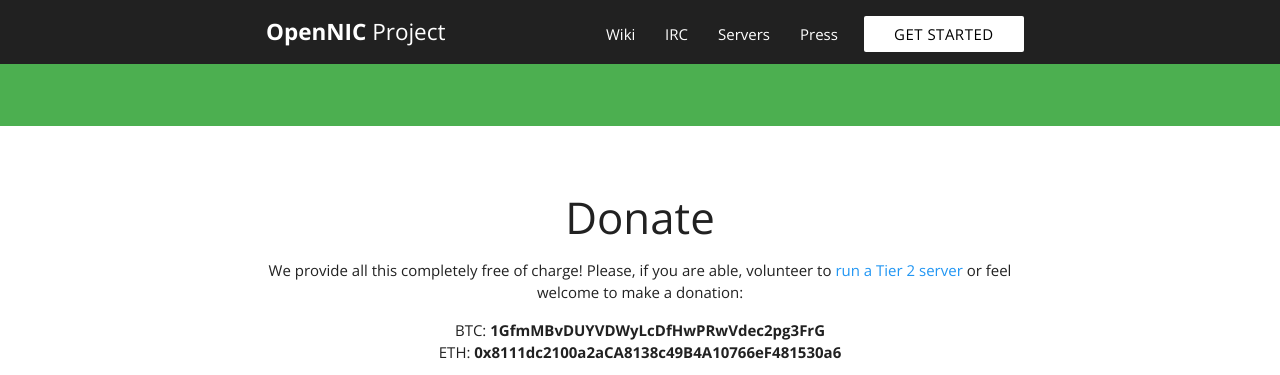
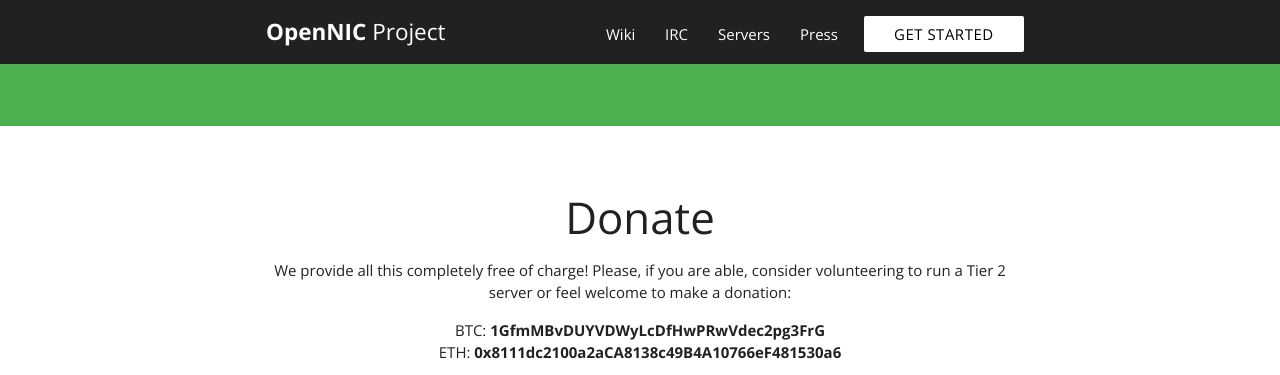
Before and after one commit to opennic/opennic-web, a Jekyll site: the page built from index.html, in a window 1280 px wide and 900 px high, scrolled down 1691 px, cut to the strip 0-375 px from the top of the window. Built offline with Jekyll 4.4.1, drawn with Linux system fonts in a browser that asks for light colours; the list of posts is cut into pages by our own code; some of the changed lines change nothing that is shown.

Commit message:
Fix all the sad broken links (#2)
Since our wiki [moved](http://wiki.opennic.org), here's some link
updates!

```diff
--- a/index.html
+++ b/index.html
@@ -19,7 +19,7 @@
             		<h5>Looking for an alternative DNS provider that is open and democratic? Concerned about censorship?</h5>
                 <h5>OpenNIC might be the alternative DNS root for you!</h5>
             		<br /><p>Want to switch? Click the blue button!</p>
-            		<a href="http://wiki.opennicproject.org/AboutOpenNIC" class="waves-effect waves-light btn-large z-depth-0 blue">Find Out More!</a>
+            		<a href="http://wiki.opennic.org/start" class="waves-effect waves-light btn-large z-depth-0 blue">Find Out More!</a>
             		<br /><br />
                 <p><a href="https://servers.opennicproject.org/" target="_blank">All Servers</a> &#124; Your closest servers:</p>
                 <div id="geoip"></div>
@@ -95,105 +95,105 @@
 		</div>
     <div class="row">
       <div class="col s4 m3 l2 offset-l1">
-        <a href="http://wiki.opennicproject.org/dotBbsTLD" target="_blank">
+        <a href="http://wiki.opennic.org/opennic:dot:bbs" target="_blank">
           <div class="card-panel white z-depth-0">
             <span class="black-text"><center>.bbs</center></span>
           </div>
         </a>
       </div>
       <div class="col s4 m3 l2">
-        <a href="http://wiki.opennicproject.org/dotChanTLD" target="_blank">
+        <a href="http://wiki.opennic.org/opennic:dot:chan" target="_blank">
           <div class="card-panel white z-depth-0">
             <span class="black-text"><center>.chan</center></span>
           </div>
         </a>
       </div>
       <div class="col s4 m3 l2">
-        <a href="http://wiki.opennicproject.org/dotDynTLD" target="_blank">
+        <a href="http://wiki.opennic.org/opennic:dot:dyn" target="_blank">
           <div class="card-panel white z-depth-0">
             <span class="black-text"><center>.dyn</center></span>
           </div>
         </a>
       </div>
       <div class="col s4 m3 l2">
-        <a href="http://wiki.opennicproject.org/dotFurTLD" target="_blank">
+        <a href="http://wiki.opennic.org/opennic:dot:fur" target="_blank">
           <div class="card-panel white z-depth-0">
             <span class="black-text"><center>.fur</center></span>
           </div>
         </a>
       </div>
       <div class="col s4 m3 l2">
-        <a href="http://wiki.opennicproject.org/dotGeekTLD" target="_blank">
+        <a href="http://wiki.opennic.org/opennic:dot:geek" target="_blank">
           <div class="card-panel white z-depth-0">
             <span class="black-text"><center>.geek</center></span>
           </div>
         </a>
       </div>
       <div class="col s4 m3 l2 offset-l1">
-        <a href="http://wiki.opennicproject.org/dotGopherTLD" target="_blank">
+        <a href="http://wiki.opennic.org/opennic:dot:gopher" target="_blank">
           <div class="card-panel white z-depth-0">
             <span class="black-text"><center>.gopher</center></span>
           </div>
         </a>
       </div>
       <div class="col s4 m3 l2">
-        <a href="http://wiki.opennicproject.org/dotIndyTLD" target="_blank">
+        <a href="http://wiki.opennic.org/opennic:dot:indy" target="_blank">
           <div class="card-panel white z-depth-0">
             <span class="black-text"><center>.indy</center></span>
           </div>
         </a>
       </div>
       <div class="col s4 m3 l2">
-        <a href="http://wiki.opennicproject.org/dotFreeTLD" target="_blank">
+        <a href="http://wiki.opennic.org/opennic:dot:libre" target="_blank">
           <div class="card-panel white z-depth-0">
             <span class="black-text"><center>.libre</center></span>
           </div>
         </a>
       </div>
       <div class="col s4 m3 l2">
-        <a href="http://wiki.opennicproject.org/dotNeoTLD" target="_blank">
+        <a href="http://wiki.opennic.org/opennic:dot:neo" target="_blank">
           <div class="card-panel white z-depth-0">
             <span class="black-text"><center>.neo</center></span>
           </div>
         </a>
       </div>
       <div class="col s4 m3 l2">
-        <a href="http://wiki.opennicproject.org/dotNullTLD" target="_blank">
+        <a href="http://wiki.opennic.org/opennic:dot:null" target="_blank">
           <div class="card-panel white z-depth-0">
             <span class="black-text"><center>.null</center></span>
           </div>
         </a>
       </div>
       <div class="col s4 m3 l2 offset-l1">
-        <a href="http://wiki.opennicproject.org/dotOTLD" target="_blank">
+        <a href="http://wiki.opennic.org/opennic:dot:o" target="_blank">
           <div class="card-panel white z-depth-0">
             <span class="black-text"><center>.o</center></span>
           </div>
         </a>
       </div>
       <div class="col s4 m3 l2">
-        <a href="http://wiki.opennicproject.org/dotOssTLD" target="_blank">
+        <a href="http://wiki.opennic.org/opennic:dot:oss" target="_blank">
           <div class="card-panel white z-depth-0">
             <span class="black-text"><center>.oss</center></span>
           </div>
         </a>
       </div>
       <div class="col s4 m3 l2">
-        <a href="http://wiki.opennicproject.org/dotOzTLD" target="_blank">
+        <a href="http://wiki.opennic.org/opennic:dot:oz" target="_blank">
           <div class="card-panel white z-depth-0">
             <span class="black-text"><center>.oz</center></span>
           </div>
         </a>
       </div>
       <div class="col s4 m3 l2">
-        <a href="http://wiki.opennicproject.org/dotParodyTLD" target="_blank">
+        <a href="http://wiki.opennic.org/opennic:dot:parody" target="_blank">
           <div class="card-panel white z-depth-0">
             <span class="black-text"><center>.parody</center></span>
           </div>
         </a>
       </div>
       <div class="col s4 m3 l2">
-        <a href="http://wiki.opennicproject.org/dotPirateTLD" target="_blank">
+        <a href="http://wiki.opennic.org/opennic:dot:pirate" target="_blank">
           <div class="card-panel white z-depth-0">
             <span class="black-text"><center>.pirate</center></span>
           </div>
@@ -205,7 +205,7 @@
     </div>
     <div class="row">
       <div class="col s12">
-        <p class="white-text center-align">Have a TLD idea? Anybody with the right experience can apply to run their own TLD on the OpenNIC network! <b><a class="white-text" href="http://wiki.opennicproject.org/RegisteringATLD" target="_blank">Learn More</a></b>.</p>
+        <p class="white-text center-align">Have a TLD idea? Anybody with the right experience can apply to run their own TLD on the OpenNIC network! <b><a class="white-text" href="http://wiki.opennic.org/creating_new_tlds" target="_blank">Learn More</a></b>.</p>
       </div>
     </div>
   <br /><br />
@@ -217,7 +217,7 @@
 		<div class="col s12">
       <br /><br />
 			<h3 class="center-align thin">Donate</h3>
-			<p class="center-align">We provide all this completely free of charge! Please, if you are able, volunteer to <a href="http://wiki.opennicproject.org/Tier2ServerConfig" target="_blank">run a Tier 2 server</a> or feel welcome to make a donation:</p>
+			<p class="center-align">We provide all this completely free of charge! Please, if you are able, consider volunteering to run a Tier 2 server or feel welcome to make a donation:</p>
 			<p class="center-align">BTC: <b>1GfmMBvDUYVDWyLcDfHwPRwVdec2pg3FrG</b><br />
                               ETH: <b>0x8111dc2100a2aCA8138c49B4A10766eF481530a6</b></p>
       <form action="https://www.paypal.com/cgi-bin/webscr" method="post" target="_top">
```
